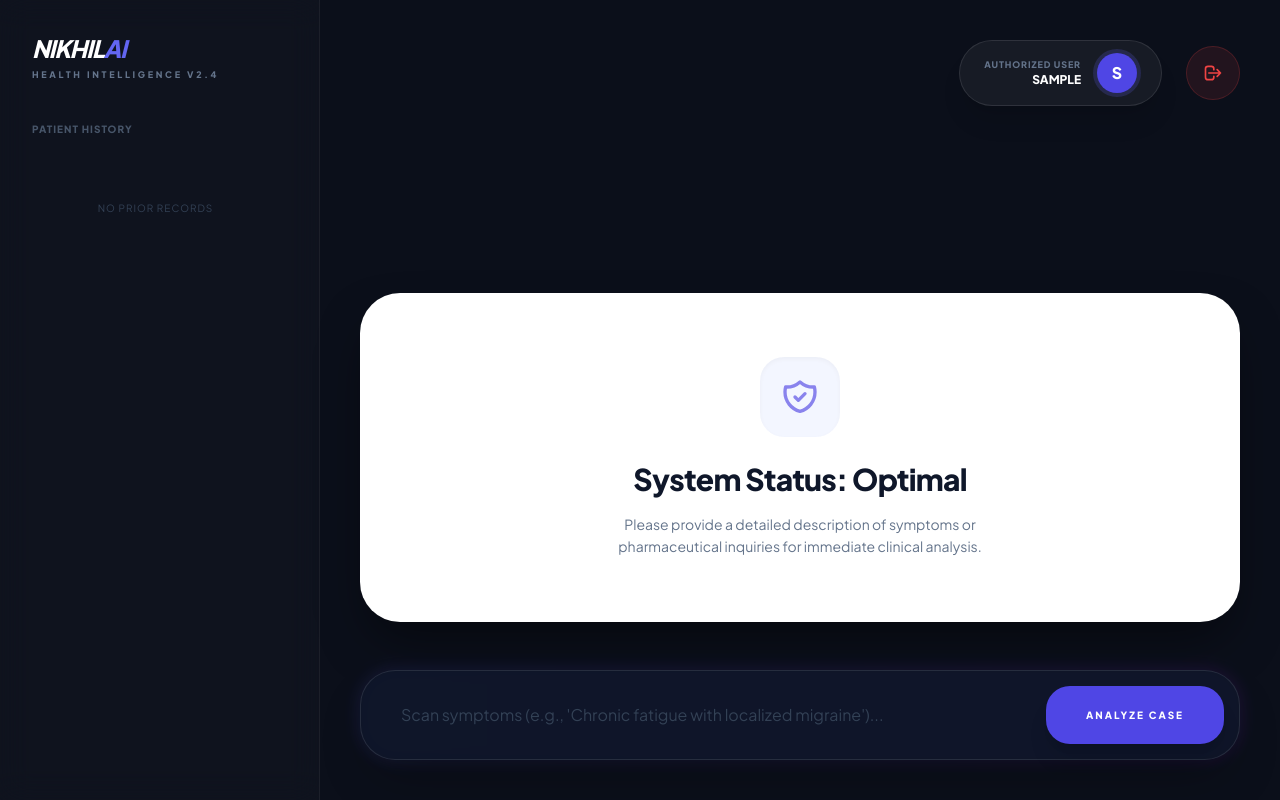
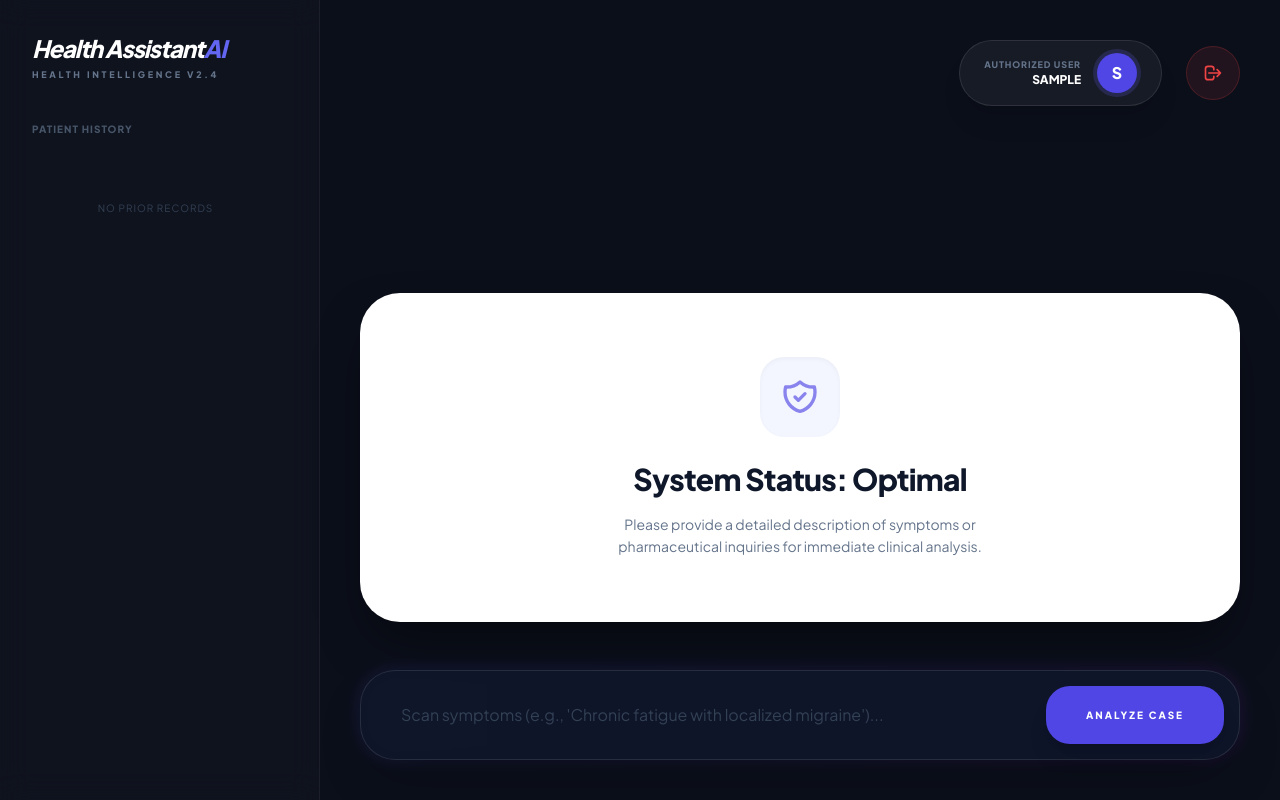
Before and after one commit to Nikhil-Raju/AI-Healthcare-Bot, a Django app: page /chat/ in a window 1280 px wide. Run offline with Django 5.2, Linux system fonts and the light colour scheme; the visitor is signed in with stand-in values (Sample User, id 1); data that the repository does not hold is empty; some libraries are stand-ins or nearby versions.

Commit message:
added Health Assistant

```diff
--- a/bot_app/templates/index.html
+++ b/bot_app/templates/index.html
@@ -22,7 +22,7 @@
 
     <aside class="w-80 glass-sidebar flex flex-col p-8">
         <div class="mb-10">
-            <h1 class="text-white font-extrabold text-2xl tracking-tighter italic">NIKHIL<span class="text-indigo-500">AI</span></h1>
+            <h1 class="text-white font-extrabold text-2xl tracking-tighter italic">Health Assistant<span class="text-indigo-500">AI</span></h1>
             <p class="text-[9px] text-slate-500 font-bold tracking-[0.3em] uppercase mt-1">Health Intelligence v2.4</p>
         </div>
 
@@ -110,7 +110,7 @@
                 <div class="clinical-card flex flex-col max-h-[600px] overflow-hidden">
                     <div class="p-8 border-b border-slate-100 bg-slate-50/50 flex justify-between items-center">
                         <div>
-                            <h2 class="text-xl font-extrabold text-slate-900 tracking-tight italic">Nikhil AI Intelligence Report</h2>
+                            <h2 class="text-xl font-extrabold text-slate-900 tracking-tight italic"> Health Assistant AI</h2>
                             <p class="text-[9px] text-slate-400 font-bold uppercase mt-1 tracking-widest">Case ID: #${Math.floor(1000 + Math.random() * 9000)} • Clinically Screened</p>
                         </div>
                         <div class="w-3 h-3 rounded-full ${data.is_health ? 'bg-emerald-500' : 'bg-amber-500'} animate-pulse shadow-[0_0_10px_rgba(16,185,129,0.5)]"></div>
--- a/bot_app/templates/login.html
+++ b/bot_app/templates/login.html
@@ -14,7 +14,7 @@
 <body class="h-screen flex items-center justify-center p-6">
     <div class="max-w-md w-full glass-card p-10 rounded-[2.5rem] shadow-2xl">
         <div class="text-center mb-10">
-            <h1 class="text-3xl font-extrabold italic tracking-tighter">NIKHIL<span class="text-indigo-500">AI</span></h1>
+            <h1 class="text-3xl font-extrabold italic tracking-tighter"> Health Assistant<span class="text-indigo-500">AI</span></h1>
             <p class="text-[10px] text-slate-500 font-bold uppercase tracking-[0.3em] mt-2">Clinical Access Portal</p>
         </div>
 
```
Also changed, not shown: .github/workflows/django.yml (deleted).
